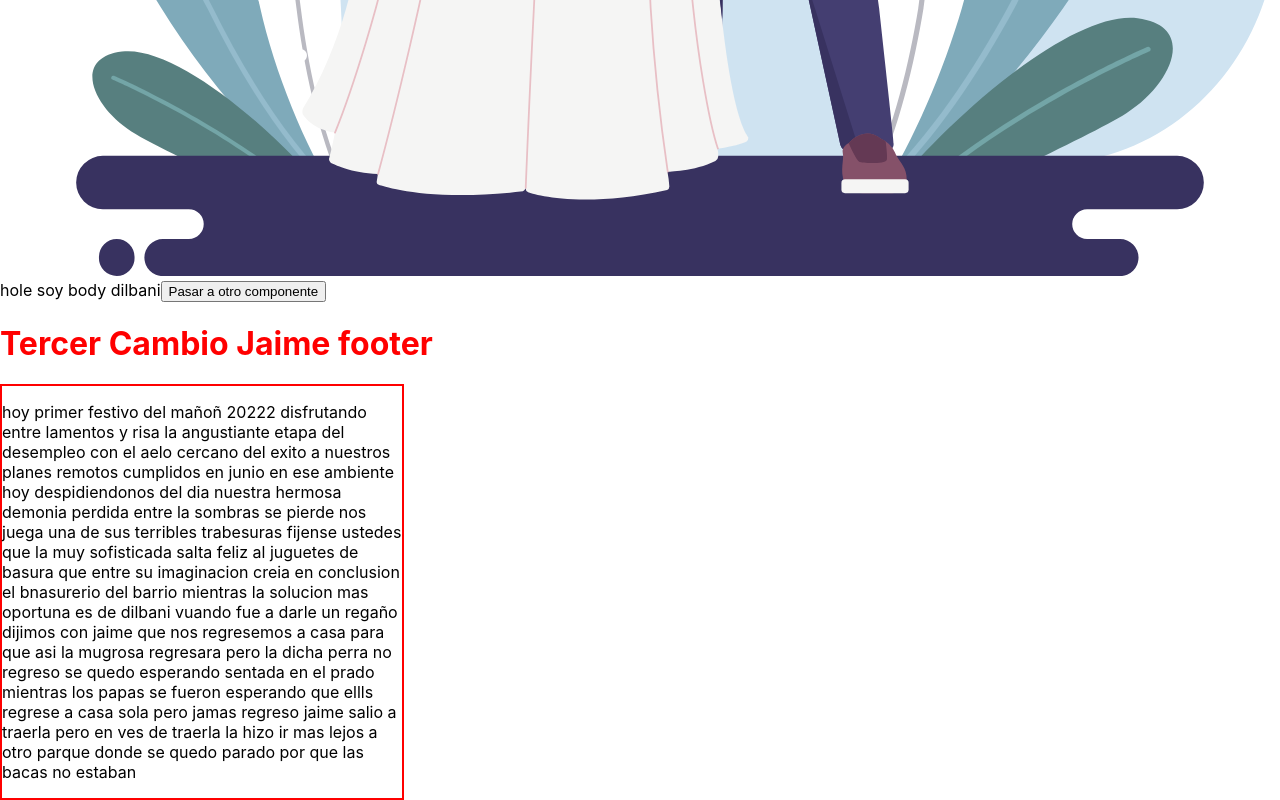
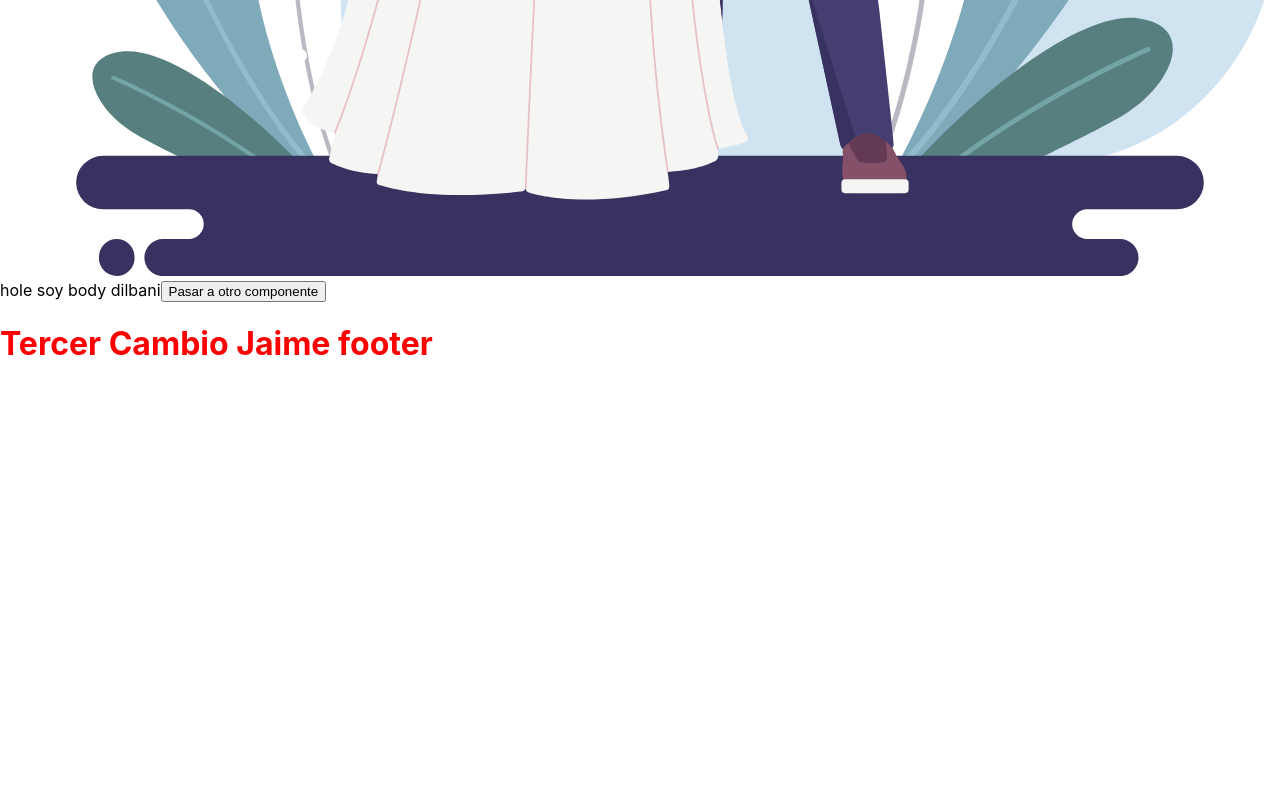
Before and after one commit to JaimeIngenia/PaginaMatrimonioDogs, a React (Create React App) app: page / in a window 1280 px wide. Shown: the part 1009-1809 px from the top of the page. After the commit the page ends 1393 px from the top, so only its background shows below. Built offline with nearby package versions, Linux system fonts and the light colour scheme.

Commit message:
Comiejemplo

```diff
--- a/src/App.js
+++ b/src/App.js
@@ -10,7 +10,6 @@ function App() {
       <img src={esposos} alt=""></img>
       <Body />
       <Footer />
-      <Historias />
     </div>
   );
 }
```
